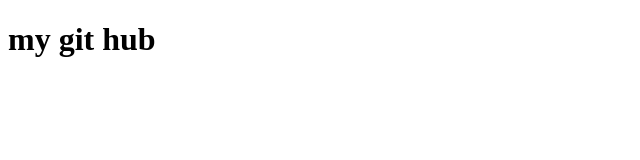
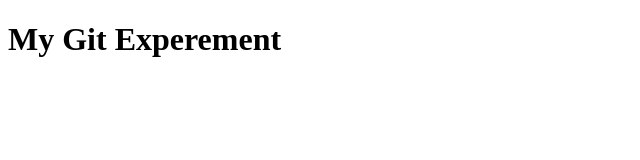
Before and after one commit to Syamkumar518/LearningGit, a plain HTML site: page index.html in a window 1280 px wide. Shown: the whole page, without its empty margins (0-640 px from the left). Drawn offline with Linux system fonts and the light colour scheme.

Commit message:
first commit

```diff
--- a/index.html
+++ b/index.html
@@ -6,7 +6,7 @@
     <title>Document</title>
 </head>
 <body>
-    <h1>my git hub</h1>
+    <h1>My Git Experement</h1>
 
 </body>
 </html>
```
